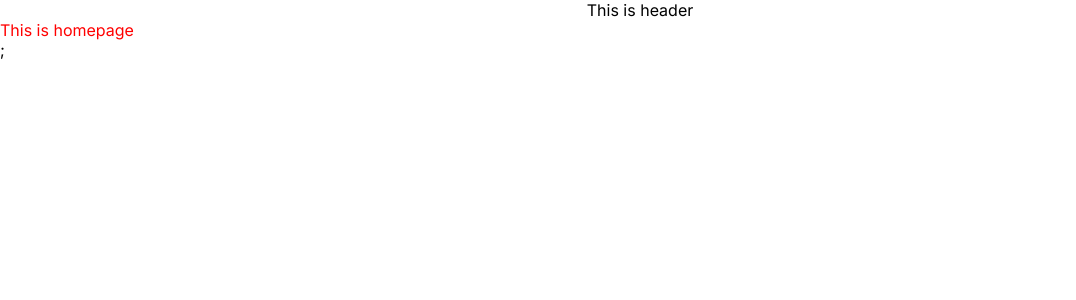
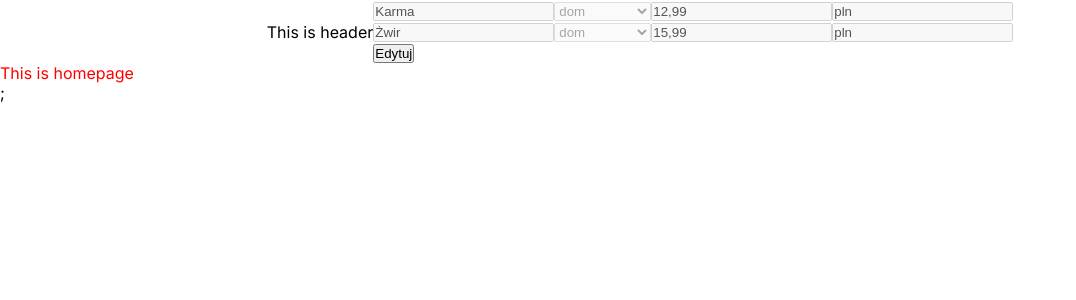
Before and after one commit to nerdbord/nerdbord-project-challenge-lyyq1isp, a Next.js app: page / in a window 1280 px wide. Shown: the top 300 px of the page, without its empty margins (0-1076 px from the left). Built offline with nearby package versions, Linux system fonts and the light colour scheme.

Commit message:
create component which display uploaded receipt

```diff
--- a/src/components/Header/Header.tsx
+++ b/src/components/Header/Header.tsx
@@ -1,5 +1,11 @@
+import { ReceiptViewer } from "../ReceiptViewer/ReceiptViewer";
 import styles from "./Header.module.css";
 
 export const Header = () => {
-	return <header className={styles.header}>This is header</header>;
+	return (
+		<header className={styles.header}>
+			This is header
+			<ReceiptViewer />
+		</header>
+	);
 };
--- /dev/null
+++ b/src/components/ReceiptViewer/ListData/ListData.tsx
@@ -0,0 +1,90 @@
+"use client";
+import { type ChangeEvent, useState } from "react";
+import { type Expense } from "@/app/types/types";
+
+type ListDataProps = {
+	edit: boolean;
+};
+
+const ListData = ({ edit }: ListDataProps) => {
+	const [receiptData, setReceiptData] = useState<Expense[]>([
+		{ name: "Karma", category: "Kot", price: "12,99", currency: "pln", id: 1 },
+		{
+			name: "Żwir",
+			category: "Pies",
+			price: "15,99",
+			currency: "pln",
+			id: 2,
+		},
+	]);
+	const categories = ["dom", "inne", "podstawowe"];
+	const handleEdit = (event: ChangeEvent<HTMLInputElement | HTMLSelectElement>, id: number) => {
+		const { name, value } = event.target;
+		setReceiptData((prevData) =>
+			prevData.map((element) => {
+				if (element.id === id) {
+					return {
+						...element,
+						[name]: value,
+					};
+				}
+				return element;
+			}),
+		);
+	};
+	return (
+		<div>
+			{receiptData.map((expense) => {
+				return (
+					<div key={expense.id}>
+						<input
+							type="text"
+							onChange={(event) => {
+								handleEdit(event, expense.id);
+							}}
+							disabled={edit}
+							value={expense.name}
+							name="name"
+						/>
+						<select
+							disabled={edit}
+							name="category"
+							value={expense.category}
+							onChange={(event) => {
+								handleEdit(event, expense.id);
+							}}
+						>
+							{categories.map((category, index) => {
+								return (
+									<option key={index} value={category}>
+										{category}
+									</option>
+								);
+							})}
+						</select>
+						<input
+							type="text"
+							disabled={edit}
+							name="price"
+							value={expense.price}
+							onChange={(event) => {
+								handleEdit(event, expense.id);
+							}}
+						/>
+						<input
+							type="text"
+							disabled={edit}
+							name="currency"
+							value={expense.currency}
+							onChange={(event) => {
+								handleEdit(event, expense.id);
+							}}
+						/>
+					</div>
+				);
+			})}
+		</div>
+	);
+};
+
+export { ListData };
--- /dev/null
+++ b/src/components/ReceiptViewer/ReceiptViewer.tsx
@@ -0,0 +1,21 @@
+"use client";
+import { useState } from "react";
+import { ListData } from "./ListData/ListData";
+
+const ReceiptViewer = () => {
+	const [editDisabled, setEditDisabled] = useState(true);
+	return (
+		<div>
+			<ListData edit={editDisabled} />
+			<button
+				onClick={() => {
+					setEditDisabled(false);
+				}}
+			>
+				Edytuj
+			</button>
+		</div>
+	);
+};
+
+export { ReceiptViewer };
```
